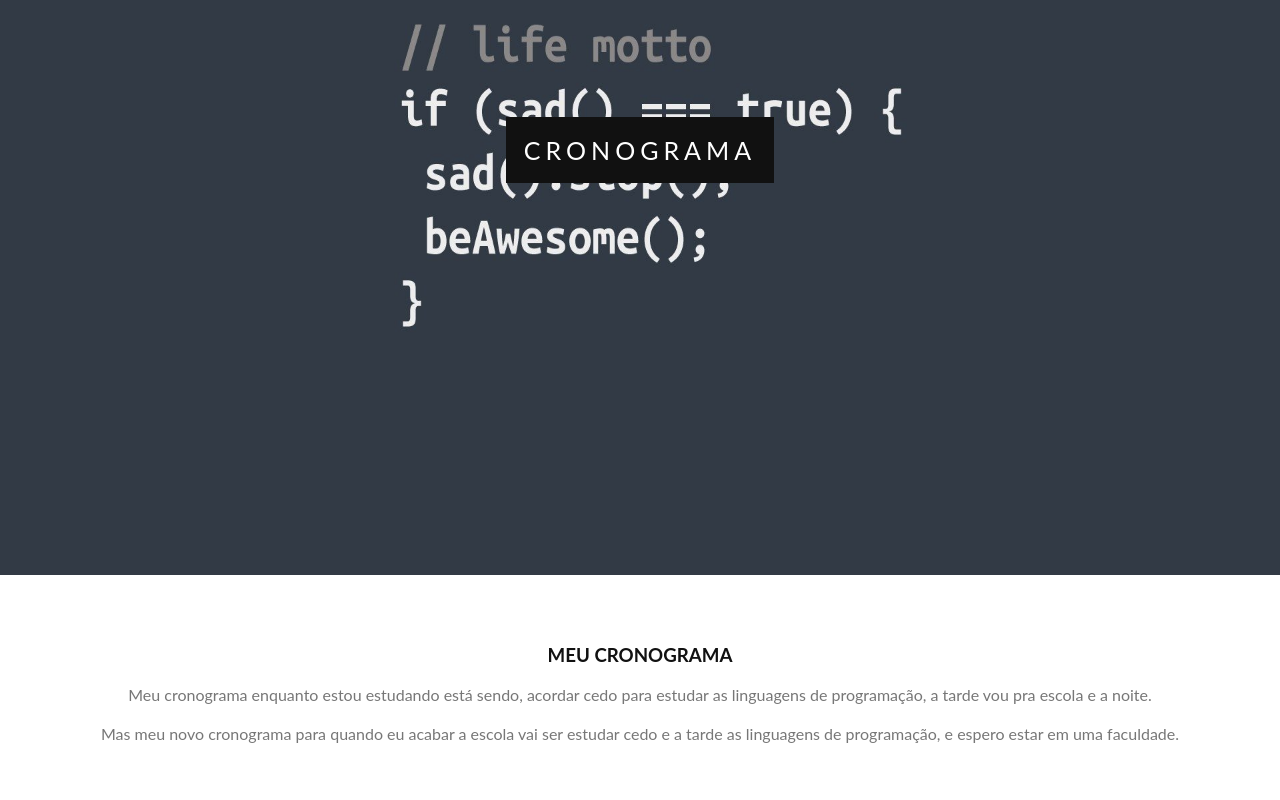
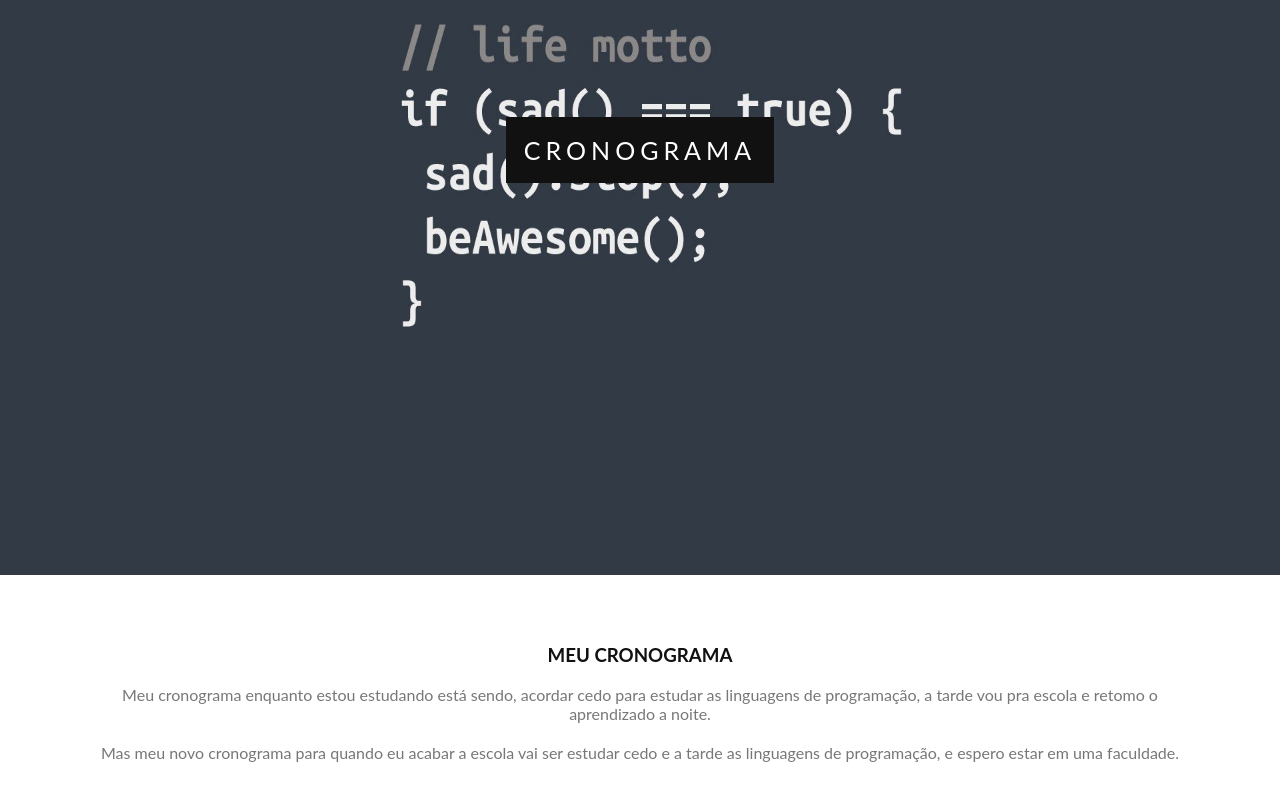
Before and after one commit to Kayky019/Mentoria-Aula, a plain HTML site: page index2.html in a window 1280 px wide. Shown: the part 1242-2042 px from the top of the page. Drawn offline with Linux system fonts and the light colour scheme.

Commit message:
segunda config

```diff
--- a/index2.html
+++ b/index2.html
@@ -37,7 +37,7 @@
         <h3>Meu cronograma</h3>
         <p>
           Meu cronograma enquanto estou estudando está sendo, acordar cedo para estudar as
-          linguagens de programação, a tarde vou pra escola e a noite.
+          linguagens de programação, a tarde vou pra escola e retomo o aprendizado a noite.
         </p>
         <p>
             Mas meu novo cronograma para quando eu acabar a escola vai ser estudar cedo e a tarde
```
